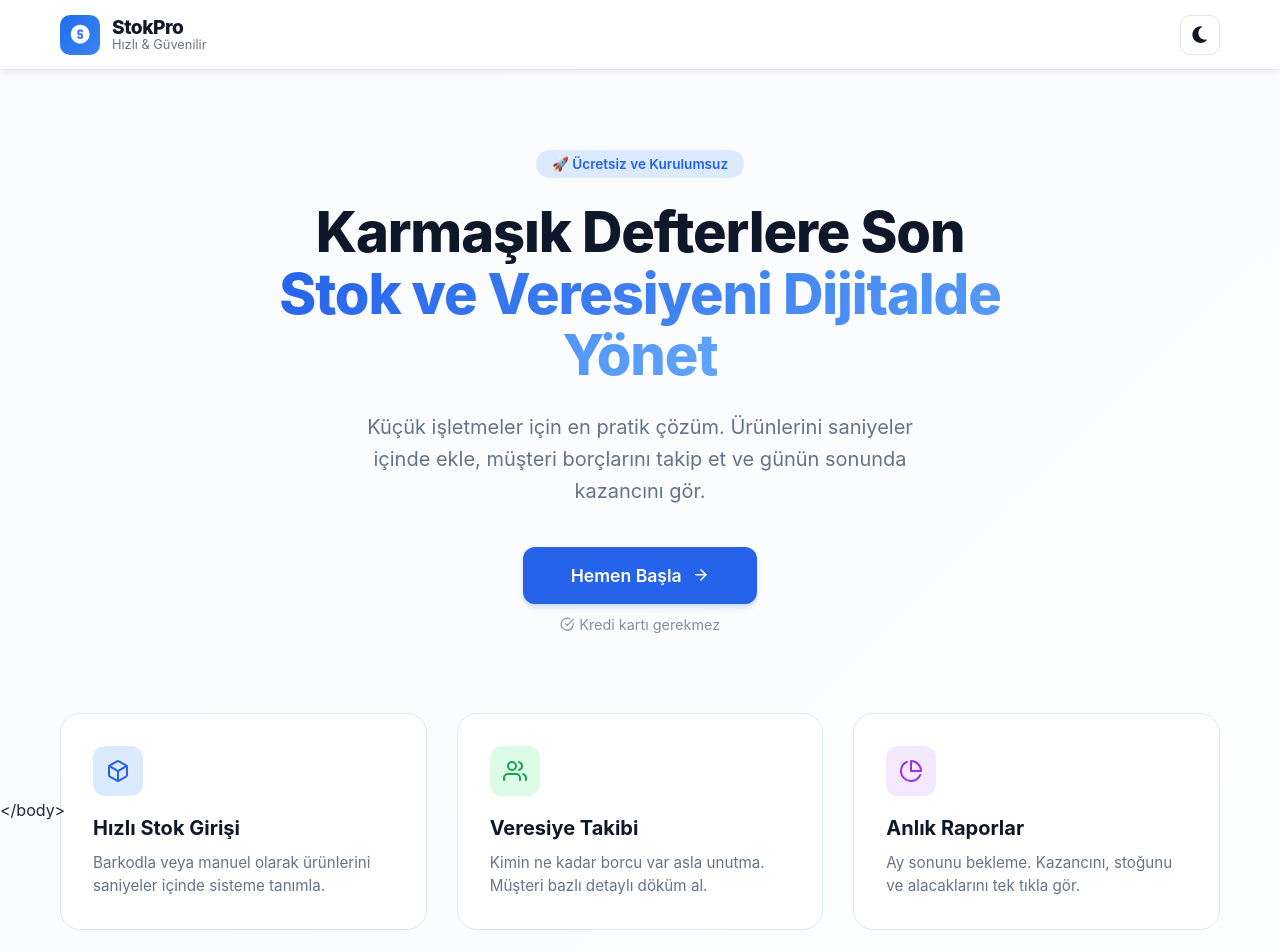
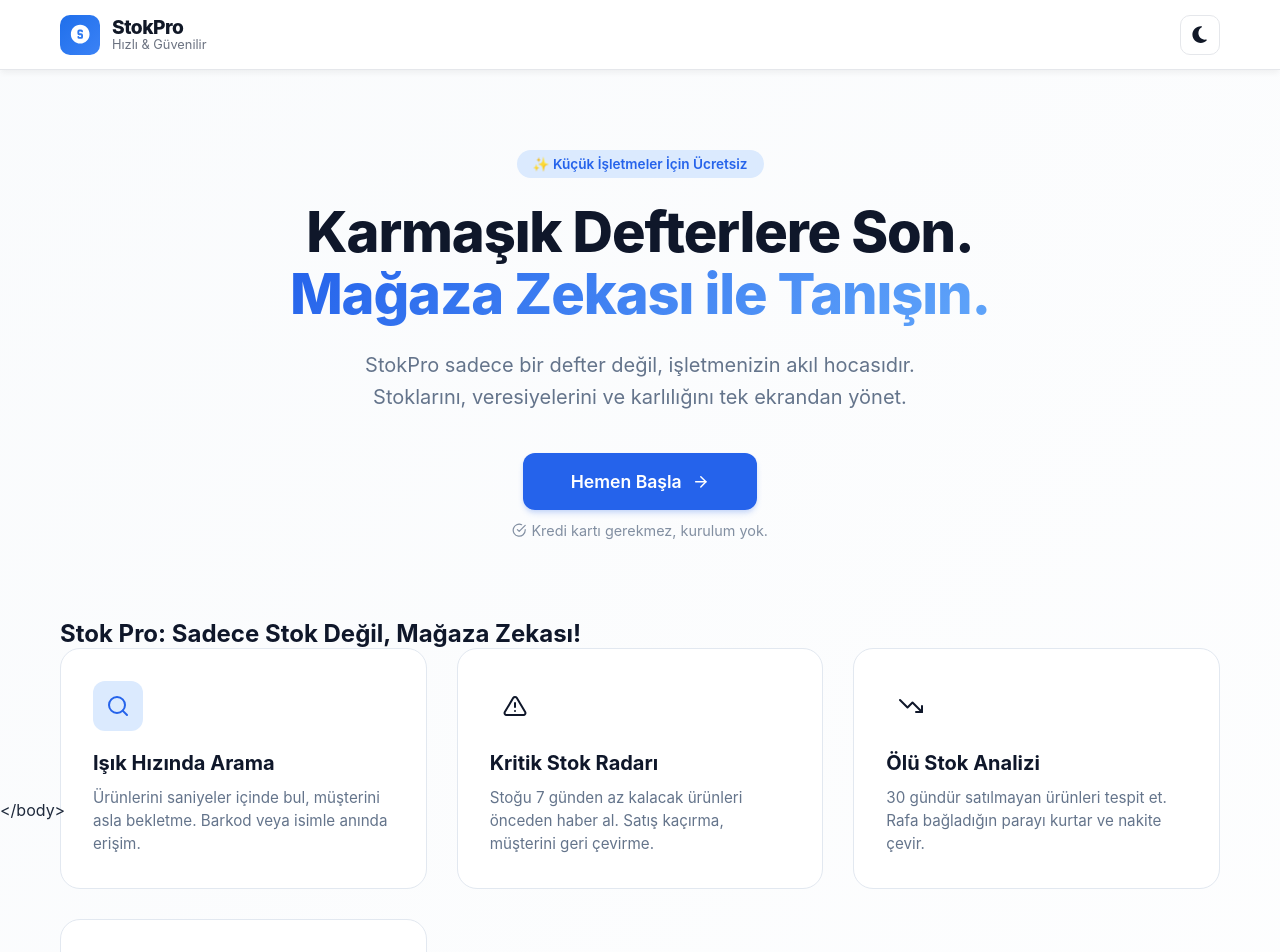
Before and after one commit to Bedirhan3428/stokpro, a React (Create React App) app: page / in a window 1280 px wide. Shown: the top 952 px of the page. Built offline with nearby package versions, Linux system fonts and the light colour scheme; no server answers.

Commit message:
Update Home.js

```diff
--- a/src/components/Home.js
+++ b/src/components/Home.js
@@ -1,7 +1,14 @@
 import React, { useEffect, useState } from "react";
 import { useNavigate, Link } from "react-router-dom";
 import { getAuth, onAuthStateChanged } from "firebase/auth";
-import { FiArrowRight, FiBox, FiPieChart, FiUsers, FiCheckCircle } from "react-icons/fi"; // Modern Feather İkonları
+import {
+  FiArrowRight,
+  FiSearch,
+  FiAlertTriangle,
+  FiTrendingDown,
+  FiAward,
+  FiCheckCircle
+} from "react-icons/fi"; // Modern İkonlar
 import Info from "./info";
 import "../styles/Home.css";
 
@@ -19,18 +26,19 @@ export default function Home() {
 
   return (
     <div className="home-container">
-      {/* HERO BÖLÜMÜ (ANA GİRİŞ) */}
+
+      {/* 1. HERO BÖLÜMÜ (Giriş) */}
       <section className="hero-section">
-        {!user && <div className="badge">🚀 Ücretsiz ve Kurulumsuz</div>}
+        {!user && <div className="badge">✨ Küçük İşletmeler İçin Ücretsiz</div>}
 
         <h1 className="hero-title">
-          Karmaşık Defterlere Son <br />
-          <span className="highlight">Stok ve Veresiyeni Dijitalde Yönet</span>
+          Karmaşık Defterlere Son. <br />
+          <span className="highlight">Mağaza Zekası ile Tanışın.</span>
         </h1>
 
         <p className="hero-description">
-          Küçük işletmeler için en pratik çözüm. Ürünlerini saniyeler içinde ekle,
-          müşteri borçlarını takip et ve günün sonunda kazancını gör.
+          StokPro sadece bir defter değil, işletmenizin akıl hocasıdır.
+          Stoklarını, veresiyelerini ve karlılığını tek ekrandan yönet.
         </p>
 
         <div className="cta-group">
@@ -43,40 +51,58 @@ export default function Home() {
 
           {!user && (
             <p className="sub-note">
-              <FiCheckCircle style={{ marginRight: 5 }} /> Kredi kartı gerekmez
+              <FiCheckCircle style={{ marginRight: 5 }} /> Kredi kartı gerekmez, kurulum yok.
             </p>
           )}
         </div>
       </section>
 
-      {/* ÖZELLİKLER GRID YAPISI */}
-      <section className="features-grid">
+      {/* 2. ÖZELLİKLER (Zeka Vurgusu) */}
+      <section className="features-section">
+        <h2 className="section-title">Stok Pro: Sadece Stok Değil, <span className="blue-text">Mağaza Zekası!</span></h2>
+
+        <div className="features-grid">
+
+          {/* Özellik 1 */}
           <div className="feature-card">
             <div className="icon-box blue">
-            <FiBox />
+              <FiSearch />
             </div>
-          <h3>Hızlı Stok Girişi</h3>
-          <p>Barkodla veya manuel olarak ürünlerini saniyeler içinde sisteme tanımla.</p>
+            <h3>Işık Hızında Arama</h3>
+            <p>Ürünlerini saniyeler içinde bul, müşterini asla bekletme. Barkod veya isimle anında erişim.</p>
           </div>
 
+          {/* Özellik 2 */}
           <div className="feature-card">
-          <div className="icon-box green">
-            <FiUsers />
+            <div className="icon-box red">
+              <FiAlertTriangle />
             </div>
-          <h3>Veresiye Takibi</h3>
-          <p>Kimin ne kadar borcu var asla unutma. Müşteri bazlı detaylı döküm al.</p>
+            <h3>Kritik Stok Radarı</h3>
+            <p>Stoğu 7 günden az kalacak ürünleri önceden haber al. Satış kaçırma, müşterini geri çevirme.</p>
           </div>
 
+          {/* Özellik 3 */}
+          <div className="feature-card">
+            <div className="icon-box orange">
+              <FiTrendingDown />
+            </div>
+            <h3>Ölü Stok Analizi</h3>
+            <p>30 gündür satılmayan ürünleri tespit et. Rafa bağladığın parayı kurtar ve nakite çevir.</p>
+          </div>
+
+          {/* Özellik 4 */}
           <div className="feature-card">
             <div className="icon-box purple">
-            <FiPieChart />
+              <FiAward />
             </div>
-          <h3>Anlık Raporlar</h3>
-          <p>Ay sonunu bekleme. Kazancını, stoğunu ve alacaklarını tek tıkla gör.</p>
+            <h3>Şampiyon Ürünler</h3>
+            <p>En çok ne sattığını ve sana neyin kazandırdığını bil. Dükkanın rotasını verilerle çiz.</p>
+          </div>
+
         </div>
       </section>
 
-      {/* FOOTER / YASAL */}
+      {/* 3. FOOTER */}
       <footer className="home-footer">
         <div className="legal-links">
           Uygulamayı kullanarak <Link to="/terms-of-service">Hizmet Şartları</Link> ve <Link to="/privacy-policy">Gizlilik Politikası</Link>'nı kabul etmiş sayılırsınız.
```
Lines whose indentation alone changed are shown as unchanged.
